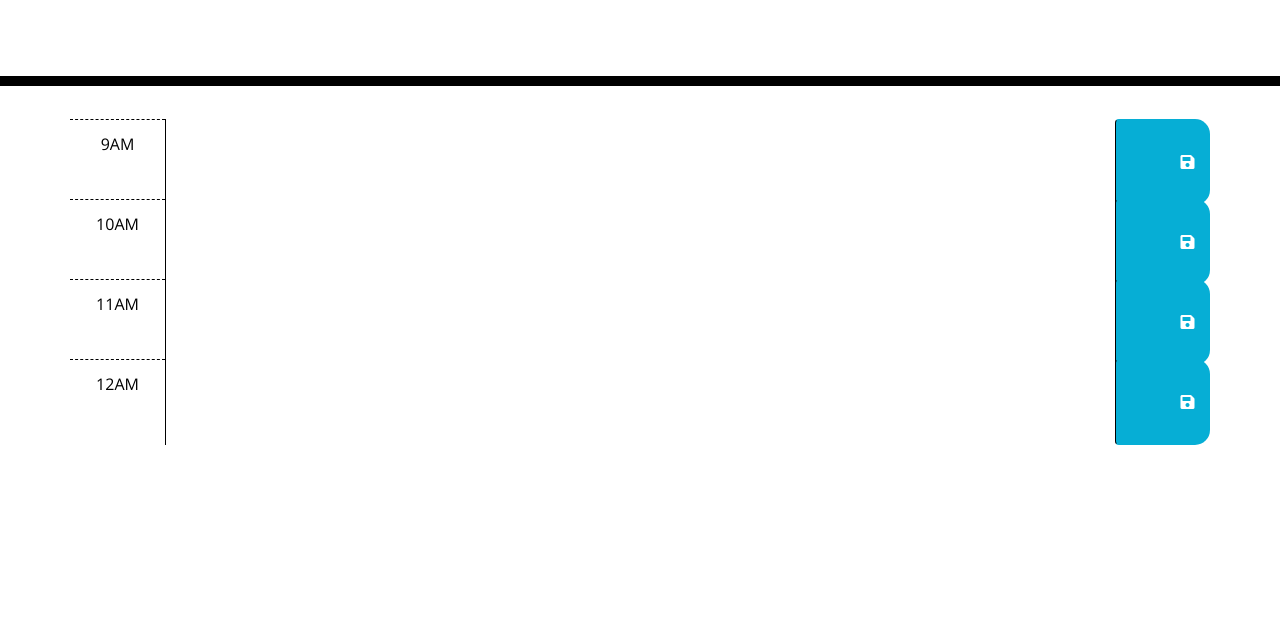
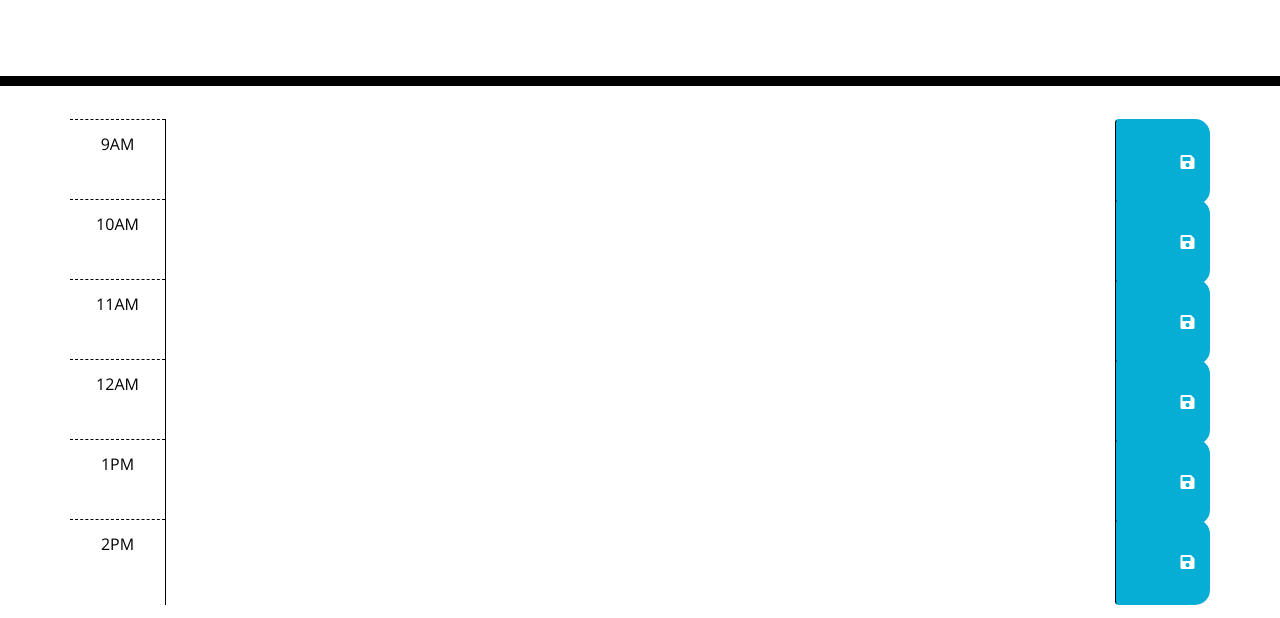
Before and after one commit to annabessant/APIs-Daily-Planner-App, a plain HTML site: page index.html in a window 1280 px wide. Shown: the part 182-800 px from the top of the page. Drawn offline with nearby package versions, Linux system fonts and the light colour scheme.

Commit message:
add more hours in first column

```diff
--- a/index.html
+++ b/index.html
@@ -58,6 +58,20 @@
             <i class="fas fa-save" aria-hidden="true"></i>
           </button>
         </div>
+        <div id="hour-13" class="row time-block">
+          <div class="col-2 col-md-1 hour text-center py-3">1PM</div>
+          <textarea class="col-8 col-md-10 description" rows="3"> </textarea>
+          <button class="btn saveBtn col-2 col-md-1" aria-label="save">
+            <i class="fas fa-save" aria-hidden="true"></i>
+          </button>
+        </div>
+        <div id="hour-14" class="row time-block">
+          <div class="col-2 col-md-1 hour text-center py-3">2PM</div>
+          <textarea class="col-8 col-md-10 description" rows="3"> </textarea>
+          <button class="btn saveBtn col-2 col-md-1" aria-label="save">
+            <i class="fas fa-save" aria-hidden="true"></i>
+          </button>
+        </div>
     </div>
 
     <script src="https://cdnjs.cloudflare.com/ajax/libs/jquery/3.2.1/jquery.min.js"></script>
```
